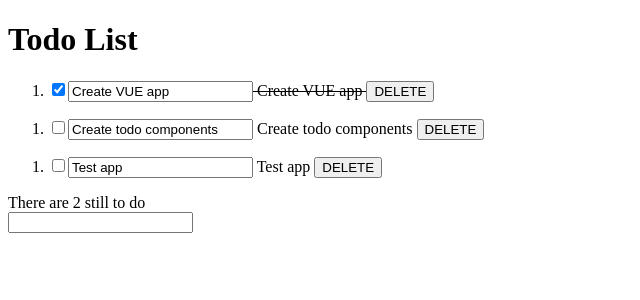
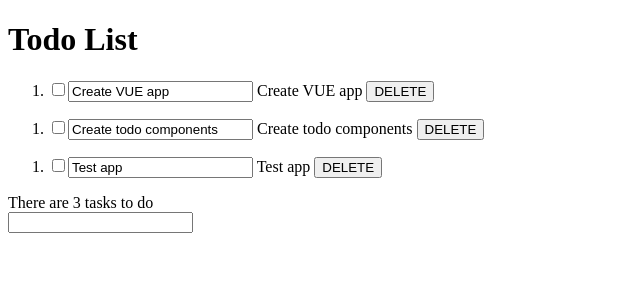
Before and after one commit to ulldecorb/frontend-todo-vue, a Vue app in the folder todo/: page / in a window 1280 px wide. Shown: the top 300 px of the page, without its empty margins (0-640 px from the left). Built offline with nearby package versions, Linux system fonts and the light colour scheme.

Commit message:
Refactor info component

```diff
--- a/todo/src/App.vue
+++ b/todo/src/App.vue
@@ -34,7 +34,7 @@ export default {
       {
         id: '5889190e-d1e0-41c1-8f70-4a5f0ba019b7',
         task: 'Create VUE app',
-        completed: true},
+        completed: false},
       {
         id: 'e5dd43e5-e297-4bfe-9fe7-1a28919115c4',
         task: 'Create todo components',
@@ -44,7 +44,7 @@ export default {
         task: 'Test app',
         completed: false},
     ],
-    copyTodos: []
+    copyTodos: [],
     }
   },
   created(){
@@ -52,6 +52,4 @@ export default {
   }
 }
 </script>
-
-<style>
-</style>
+<style></style>
--- a/todo/src/components/Info/Info.vue
+++ b/todo/src/components/Info/Info.vue
@@ -1,14 +1,30 @@
 <template>
-    <div>
-        There are {{todos.filter((todo) => !todo.completed).length}} still to do
-    </div>
+    <span v-if="pendentTodos === 0 && totalTodos > 0">
+        Good Job!
+    </span>
+    <span v-else-if="pendentTodos > 0">
+        There are {{pendentTodos}} tasks to do
+    </span>
+    <span v-else>
+        Start your list!
+    </span>
 </template>
 <script>
 export default {
     name: 'Info',
-    props: ['todos']
+    props: ['todos'],
+    data(){
+        return {
+            pendentTodos: 0,
+            totalTodos: 0
+        }
+    },
+    created(){
+        this.pendentTodos = this.todos.filter((todo => !todo.completed)).length;
+        this.totalTodos = this.todos.length;
+    }
 }
 </script>
-<style scoped>
+<style lang="css" src="./info.css" scoped>
 
 </style>
--- /dev/null
+++ b/todo/src/components/Info/info.css
@@ -0,0 +1,4 @@
+div {
+  color: red;
+}
+/*# sourceMappingURL=info.css.map */
--- /dev/null
+++ b/todo/src/components/Info/info.scss
@@ -0,0 +1,3 @@
+div {
+    color:red
+}
--- a/todo/src/components/TodoItem/TodoItem.vue
+++ b/todo/src/components/TodoItem/TodoItem.vue
@@ -1,5 +1,5 @@
 <template>
-<li class="todo" v-bind:class="{completed: todo.completed}">
+    <li class="todo" v-bind:class="{completed: todo.completed}" key={todo.id}>
             <input type="checkbox"
                 v-bind:checked="todo.completed ? 'checked' : ''"
                 v-on:change="checkTodo">
```
Lines whose indentation alone changed are shown as unchanged.
